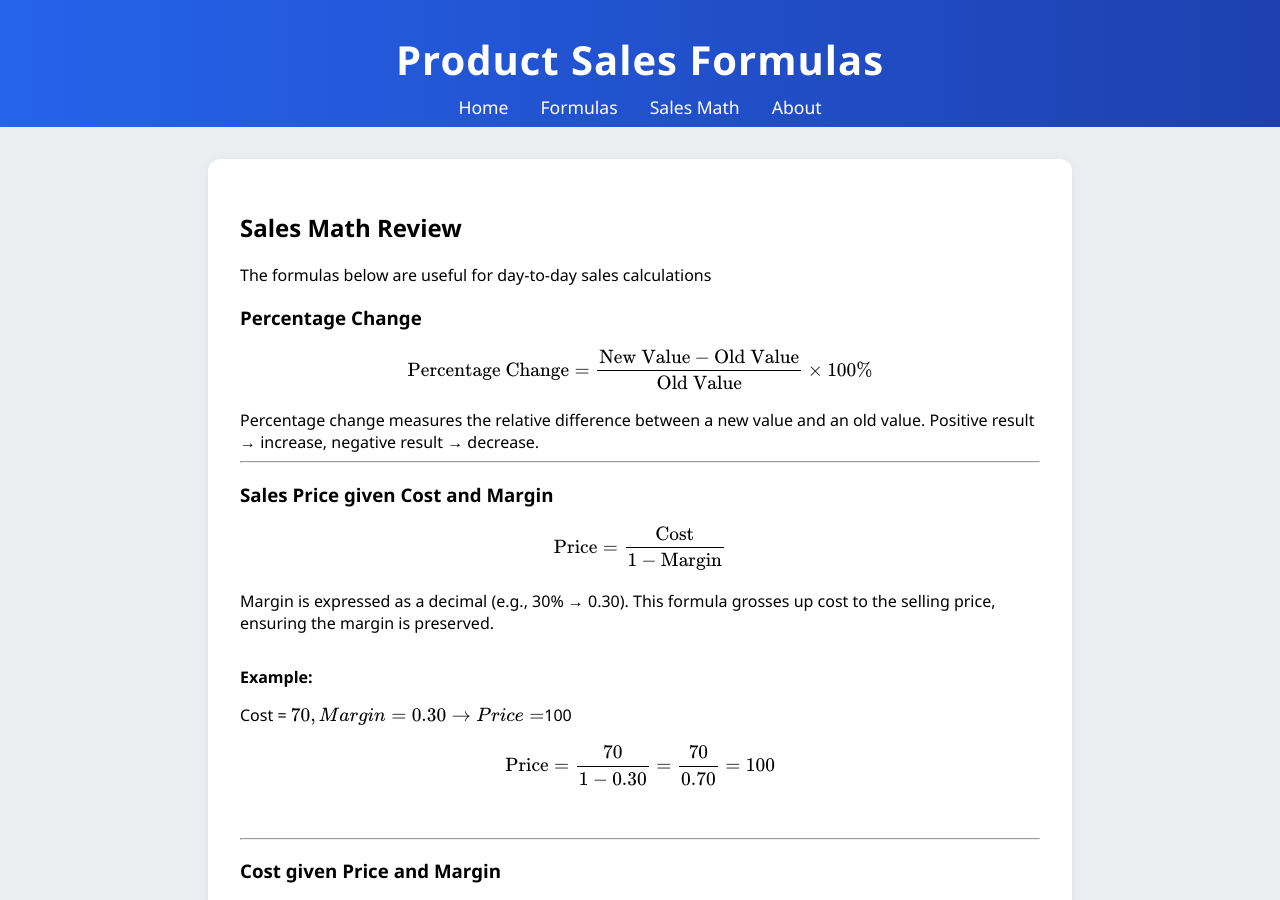
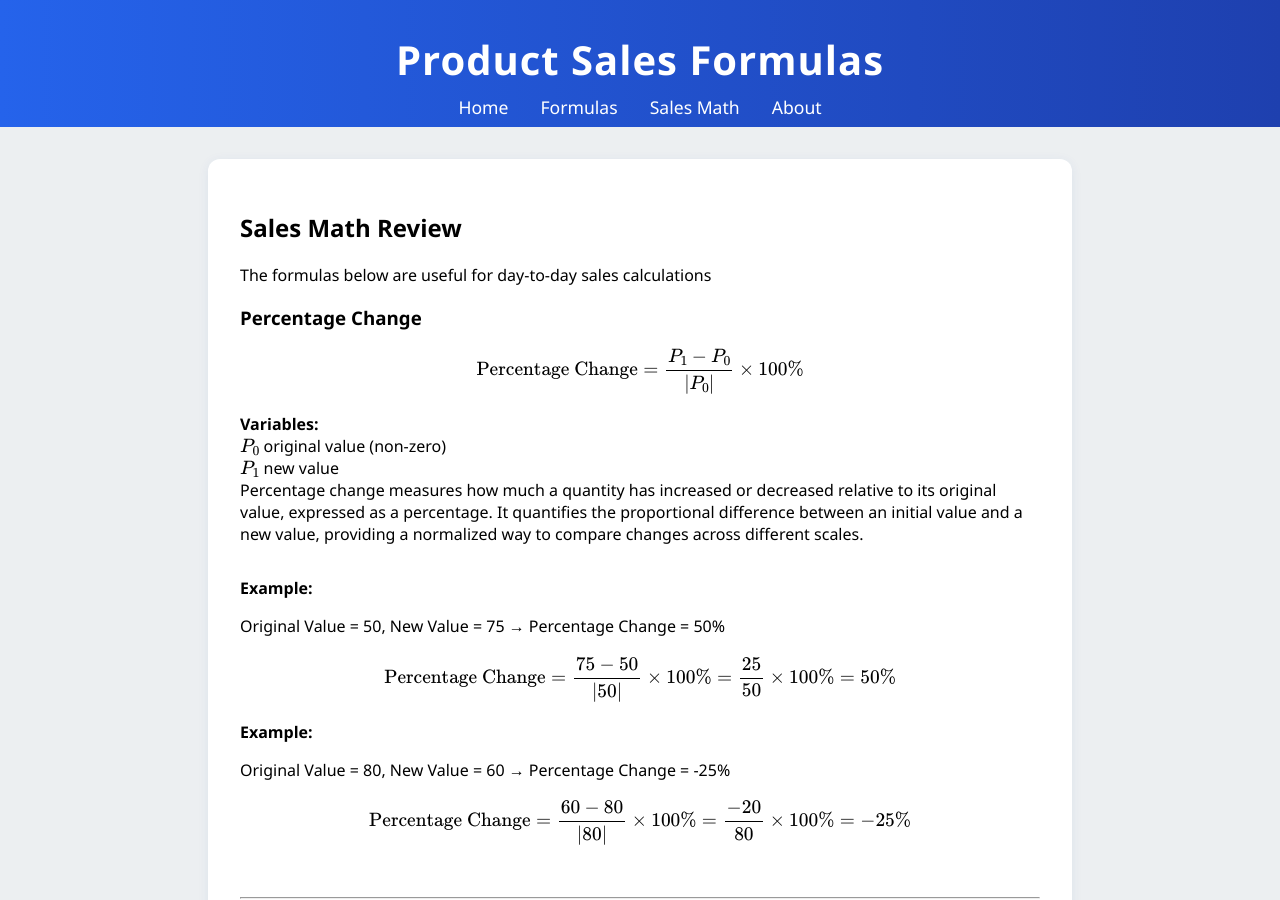
Before and after one commit to jaymcc2/product-sales-formulas, a Jekyll site: the page built from sales_math/index.md, in a window 1280 px wide and 900 px high. Built offline with Jekyll 4.4.1, drawn with Linux system fonts in a browser that asks for light colours.

Commit message:
upated percentage change formula

```diff
--- a/_data/formulas.yml
+++ b/_data/formulas.yml
@@ -1,3 +1,24 @@
+# Example formula block for reference:
+# - id: example-formula
+#   title: Example Formula Title
+#   categories: [category1, category2]
+#   tags: [tag1, tag2]
+#   variables:
+#     - "$x$ description of variable x"
+#     - "$y$ description of variable y"
+#   equation: |
+#     $$
+#     x = y + 1
+#     $$
+#   comment: "Brief explanation of the formula."
+#   examples:
+#     - example-comment: "Sample input and output."
+#       example-equation: |
+#         $$
+#         x = 2, y = 1
+#         $$
+#
+# Categories and tags help organize formulas for easy searching.
 # Available categories:
 # - basic math
 # - margin
@@ -33,9 +54,27 @@
   tags: [price, cost, change]
   equation: |
     $$
-    \text{Percentage Change} = \frac{\text{New Value} - \text{Old Value}}{\text{Old Value}} \times 100\%
+    \text{Percentage Change} = \frac{P_1 - P_0}{|P_0|} \times 100\%
     $$
-  comment: "Percentage change measures the relative difference between a new value and an old value. Positive result → increase, negative result → decrease."
+  variables:
+    - "$P_0$ original value (non-zero)"
+    - "$P_1$ new value"
+  comment: "Percentage change measures how much a quantity has increased or \
+            decreased relative to its original value, expressed as a percentage. \
+            It quantifies the proportional difference between an initial value \
+            and a new value, providing a normalized way to compare changes across \
+            different scales."
+  examples:
+    - example-comment: "Original Value = 50, New Value = 75 → Percentage Change = 50%"
+      example-equation: |
+        $$
+        \text{Percentage Change} = \frac{75 - 50}{|50|} \times 100\% = \frac{25}{50} \times 100\% = 50\%
+        $$
+    - example-comment: "Original Value = 80, New Value = 60 → Percentage Change = -25%"
+      example-equation: |
+        $$
+        \text{Percentage Change} = \frac{60 - 80}{|80|} \times 100\% = \frac{-20}{80} \times 100\% = -25\%
+        $$
 
 # Sales price given cost and margin
 - id: sales-price-given-cost-and-margin
```
Also changed, not shown: index.md (+5 -0 lines).
